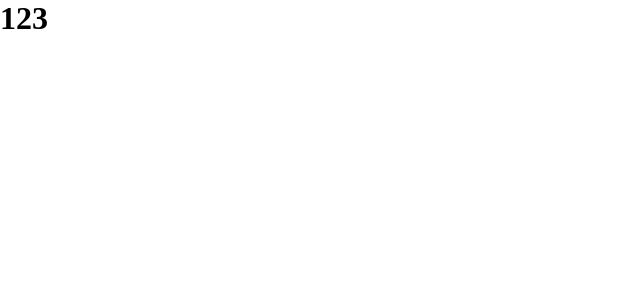
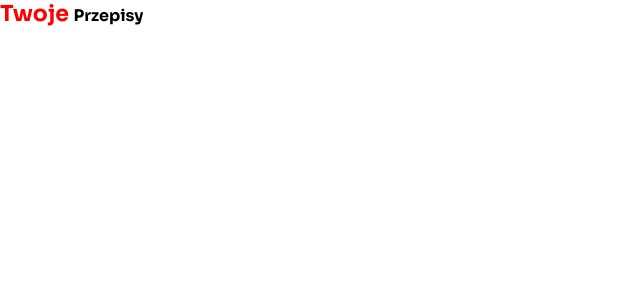
Before and after one commit to PiotrO9/YourRecipe, a Vue app: page / in a window 1280 px wide. Shown: the top 300 px of the page, without its empty margins (0-640 px from the left). Built offline with nearby package versions, Linux system fonts and the light colour scheme.

Commit message:
Create header component and styled logo inside

```diff
--- a/src/GlobalStyles/variabless.scss
+++ b/src/GlobalStyles/variabless.scss
@@ -1 +1,2 @@
 @import './mixins.scss';
+@import url('https://fonts.googleapis.com/css2?family=Sora:wght@400;700&display=swap');
--- /dev/null
+++ b/src/components/Common-components/LogoContainer.vue
@@ -0,0 +1,30 @@
+<template>
+    <div class="LogoContainer">
+        <span>
+            Twoje
+        </span>
+        <span>
+            Przepisy
+        </span>
+    </div>
+</template>
+
+<script lang="ts">
+
+</script>
+
+<style scoped lang="scss">
+@import '@/GlobalStyles/variabless.scss';
+    .LogoContainer {
+
+        span {
+            font-weight: bold;
+            font-family: 'Sora';
+
+            &:first-child {
+                color: red;
+                font-size: 22px;
+            }
+        }
+    }
+</style>
--- /dev/null
+++ b/src/components/Core-components/AppHeader.vue
@@ -0,0 +1,24 @@
+<template>
+  <header>
+    <LogoContainer />
+  </header>
+</template>
+
+<script lang="ts">
+import LogoContainer from '../Common-components/LogoContainer.vue'
+import { defineComponent } from 'vue';
+
+
+export default defineComponent ({
+    components: {
+        LogoContainer
+    }
+})
+</script>
+
+<style lang="scss" scoped>
+    header {
+        width: 100%;
+        height: 10%;
+    }
+</style>
--- a/src/views/HomeView.vue
+++ b/src/views/HomeView.vue
@@ -1,6 +1,14 @@
-<script setup lang="ts">
+<template>
+  <AppHeader />
+</template>
+
+<script lang="ts">
+import AppHeader from '@/components/Core-components/AppHeader.vue';
+import { defineComponent } from 'vue';
+
+export default defineComponent ({
+  components: {
+    AppHeader
+  }
+})
 </script>
-
-<template>
-  <h1>123</h1>
-</template>
```
